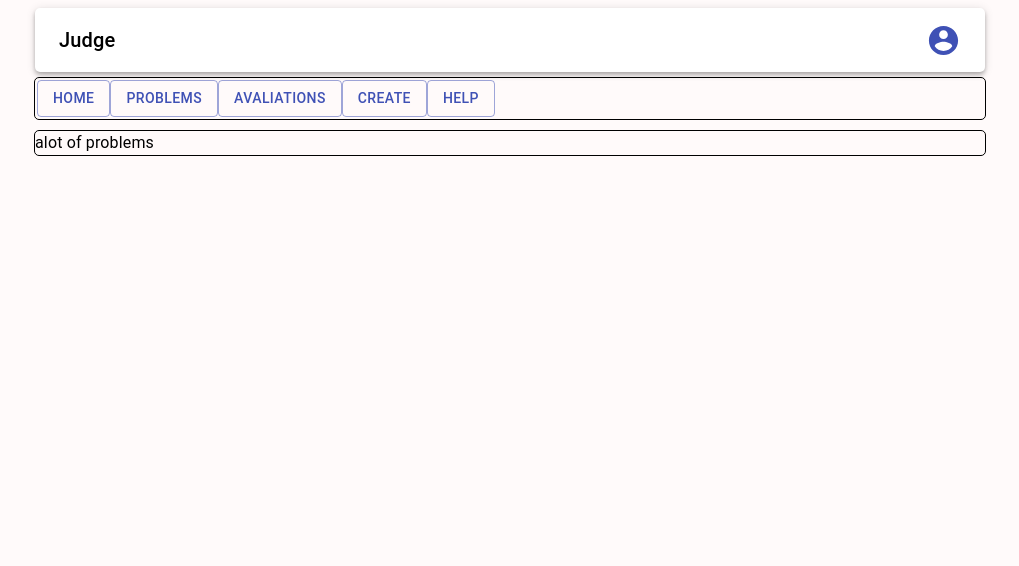
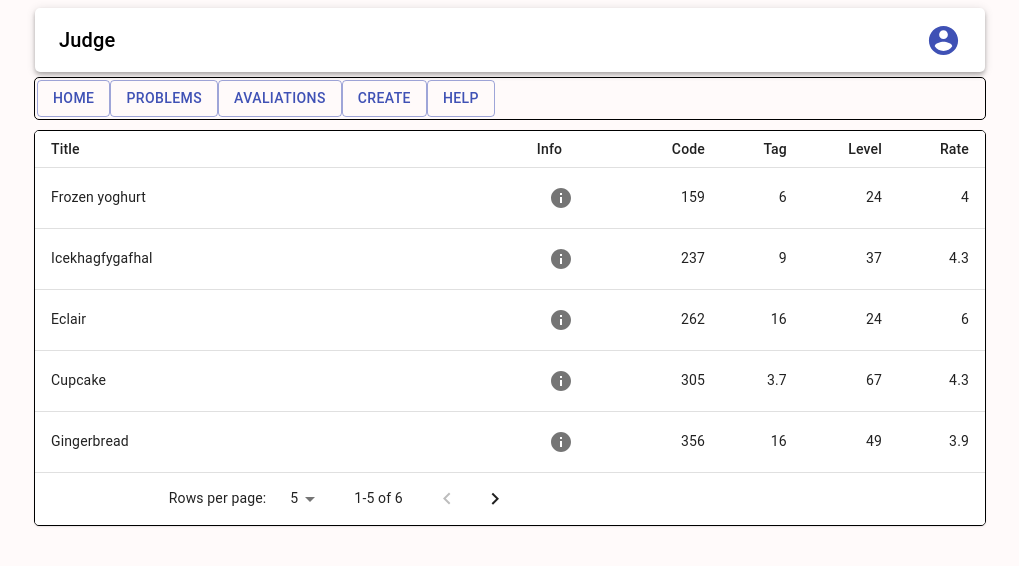
Before and after one commit to ashouy/jjudge, a React (Create React App) app in the folder jjudge-app/: page /showProblems in a window 1280 px wide. Shown: the top 566 px of the page, without its empty margins (130-1149 px from the left). Built offline with nearby package versions, Linux system fonts and the light colour scheme.

Commit message:
#97 start show problens screen

```diff
--- a/jjudge-app/src/components/mainContent/showProblems/Problems.js
+++ b/jjudge-app/src/components/mainContent/showProblems/Problems.js
@@ -1,15 +1,123 @@
-import { Typography } from '@material-ui/core'
-import React from 'react'
+import React from 'react';
+import { makeStyles, useTheme } from '@material-ui/core/styles';
+import Table from '@material-ui/core/Table';
+import TableBody from '@material-ui/core/TableBody';
+import TableCell from '@material-ui/core/TableCell';
+import TableContainer from '@material-ui/core/TableContainer';
+import TableHead from '@material-ui/core/TableHead';
+import TableRow from '@material-ui/core/TableRow';
+import Paper from '@material-ui/core/Paper';
+import { Button, TableFooter } from '@material-ui/core';
+import TablePagination from '@material-ui/core/TablePagination'
 
-const Problems = props =>{
+import IconButton from '@material-ui/core/IconButton'
+import InfoIcon from '@material-ui/icons/Info';
 
-    return(
-        <div>
-            <Typography>
-                alot of problems
-            </Typography>
-        </div>
-    )
+const useStyles = makeStyles({
+    table: {
+        minWidth: 650,
+    },
+});
+
+const useStyles1 = makeStyles((theme) => ({
+    root: {
+        flexShrink: 0,
+        marginLeft: theme.spacing(2.5),
+    },
+}));
+
+function createData(name, calories, fat, carbs, protein) {
+    return { name, calories, fat, carbs, protein };
+}
+
+const rows = [
+    createData('Frozen yoghurt', 159, 6.0, 24, 4.0),
+    createData('Icekhagfygafhal', 237, 9.0, 37, 4.3),
+    createData('Eclair', 262, 16.0, 24, 6.0),
+    createData('Cupcake', 305, 3.7, 67, 4.3),
+    createData('Gingerbread', 356, 16.0, 49, 3.9),
+    createData('Gingerbreaaaaad', 356, 16.0, 49, 3.9),
+];
+
+
+
+const Problems = props => {
+
+    const classes = useStyles();
+    const [page, setPage] = React.useState(0);
+    const [rowsPerPage, setRowsPerPage] = React.useState(5);
+
+    const emptyRows = rowsPerPage - Math.min(rowsPerPage, rows.length - page * rowsPerPage);
+
+    const handleChangePage = (event, newPage) => {
+        setPage(newPage);
+    };
+
+    const handleChangeRowsPerPage = (event) => {
+        setRowsPerPage(parseInt(event.target.value, 10));
+        setPage(0);
+    };
+    return (
+        <TableContainer component={Paper}>
+            <Table className={classes.table} aria-label="simple table" size='small'>
+                <TableHead>
+                    <TableRow>
+                        <TableCell align='left' >Title</TableCell>
+                        <TableCell align='left'>Info</TableCell>
+                        <TableCell align="right">Code</TableCell>
+                        <TableCell align="right">Tag</TableCell>
+                        <TableCell align="right">Level</TableCell>
+                        <TableCell align="right">Rate</TableCell>
+                    </TableRow>
+                </TableHead>
+                <TableBody>
+                    {(rowsPerPage > 0
+                        ? rows.slice(page * rowsPerPage, page * rowsPerPage + rowsPerPage)
+                        : rows
+                    ).map((row) => {
+                        return (
+                            <TableRow
+                                hover
+                                key={row.name}
+                            >
+                                <TableCell component="th" scope="row">
+                                    {row.name}
+                                </TableCell>
+                                <TableCell align='left'>
+                                    <IconButton >
+                                        <InfoIcon />
+                                    </IconButton>
+                                </TableCell>
+                                <TableCell align="right">{row.calories}</TableCell>
+                                <TableCell align="right">{row.fat}</TableCell>
+                                <TableCell align="right">{row.carbs}</TableCell>
+                                <TableCell align="right">{row.protein}</TableCell>
+                            </TableRow>
+                        )
+                    })}
+                    {emptyRows > 0 && (
+                        <TableRow style={{ height: 53 * emptyRows }}>
+                            <TableCell colSpan={6} />
+                        </TableRow>
+                    )}
+                </TableBody>
+                <TableFooter>
+                    <TableRow>
+                        <TablePagination
+                            rowsPerPageOptions={[5, 10, 25, { label: 'All', value: -1 }]}
+                            component='div'
+                            // colSpan={3}
+                            count={rows.length}
+                            rowsPerPage={rowsPerPage}
+                            page={page}
+                            onChangePage={handleChangePage}
+                            onChangeRowsPerPage={handleChangeRowsPerPage}
+                        />
+                    </TableRow>
+                </TableFooter>
+            </Table>
+        </TableContainer>
+    );
 }
 
 export default Problems
```
